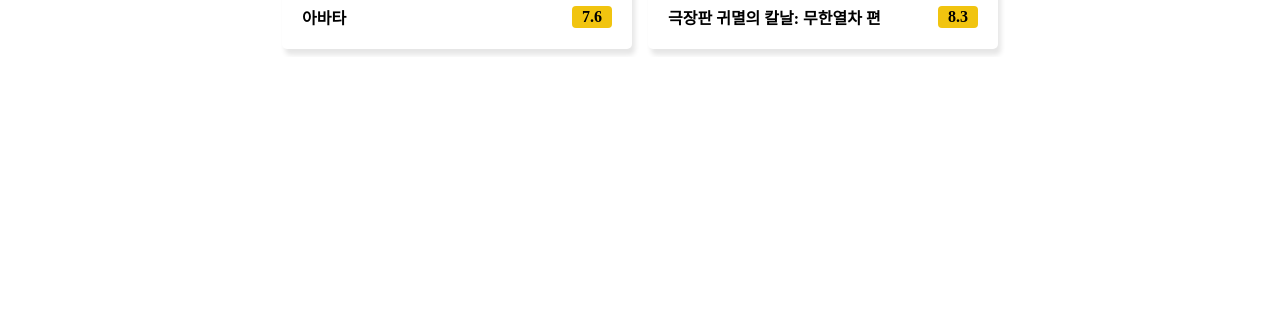
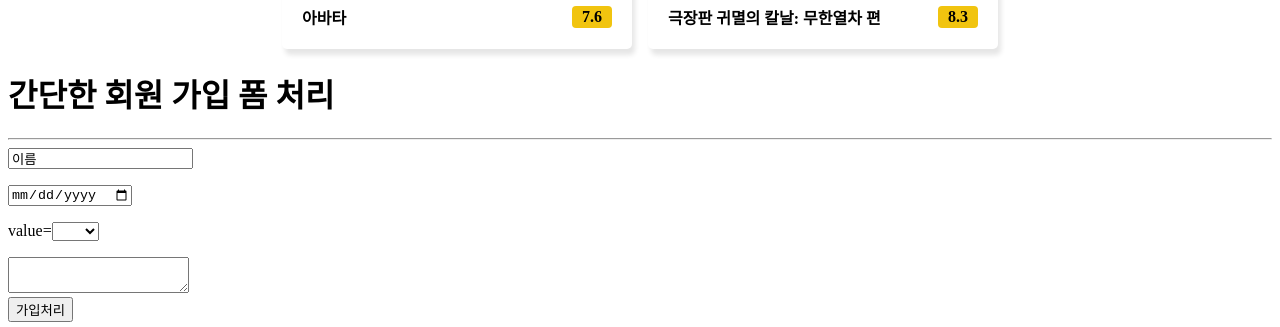
Before and after one commit to jeongbin01/React.js, a React (Vite) app in the folder 03_map_form/: page / in a window 1280 px wide. Shown: the part 3469-3796 px from the top of the page. Before the commit the page ends 3526 px from the top, so only its background shows below. Built offline with nearby package versions, Linux system fonts and the light colour scheme.

Commit message:
실습 3일

```diff
--- a/03_map_form/src/App.jsx
+++ b/03_map_form/src/App.jsx
@@ -8,6 +8,7 @@
 import Movie from './components/Movie'
 import { dumy } from './Dumy'
 import './App.css'
+import Register from './components/Register'
 
 function App() {
   return (
@@ -33,6 +34,8 @@
       })
     }
     </div>
+
+    <Register />
     </>
   )
 }
--- /dev/null
+++ b/03_map_form/src/components/Register.jsx
@@ -0,0 +1,92 @@
+
+// 간단한 회원 가입 폼 태그 기본 작동 <= useState()를 사용해서 처리함. ==> axios => json => 서버로 전송
+/*
+    1. 이름         : input type=text
+    2. 생년월일      : input type=date
+    3. 국적         : <select> <option> </option></select>
+    4. 자기소개      : <textarea />
+*/
+
+import { useState } from "react"
+
+const Register = () => {
+// 상태(state, 값) 선언, 상태가 변경되면 자동으로 JSX가 랜더링됨
+const [name, setName] = useState("이름");
+const [birth, setBirth] = useState("");
+const [country, setCountry] = useState("");
+const [bio, setBio] = useState("");
+
+// JavaScript 에서 함수를 3가지 방법으로 생성 할 수 있다.  ES6 (2015) <== 많은 변화.
+// 1. 순수 함수 선언  : 1. 함수 선언식 (Function Declaration)
+function onChangeName (e) {
+    console.log("이름 호출됨");
+    console.log(e);
+    setName(e.target.value);
+
+
+};
+
+// 2. 상수 에 함수를 처리 :  2. 함수 표현식 (Function Expression)
+const onChangeBirth = function (e) {
+    setBirth(e.target.value);
+}
+
+// 3. 화살표 함수    <=== 근래에 제일 많이 사용하는 함수 표현 방식
+const onChangeCountry = (e) => {
+    setCountry(e.target.value);
+
+}
+
+const onChangeBio = (e) => {
+    setBio(e.target.value);
+}
+
+
+  return (
+    <div>
+        <h1> 간단한 회원 가입 폼 처리 </h1>
+        <hr />
+        <div>
+            <input
+                value={name}
+                onChange={onChangeName}
+                placeholder="이름을 입력 하세요"
+            />
+        </div>
+        <p />
+        <div>
+            <input type="date"
+                value={birth}
+                onChange={onChangeBirth}
+
+            />
+
+        </div>
+        <p />
+        <div>
+            value={country}
+            <select onChange={onChangeCountry}>
+                <option value={""}></option>
+                <option value={"kr"}>한국</option>
+                <option value={"us"}>미국</option>
+                <option value={"jp"}>영국</option>
+
+            </select>
+        </div>
+        <p />
+        <div>
+            <textarea
+                value={bio}
+                onChange={onChangeBio}
+            />
+        </div>
+        <button onClick={() => {
+            console.log(name, birth, country, bio);}}
+        >가입처리
+        </button>
+
+    </div>
+  )
+}
+
+export default Register
```
